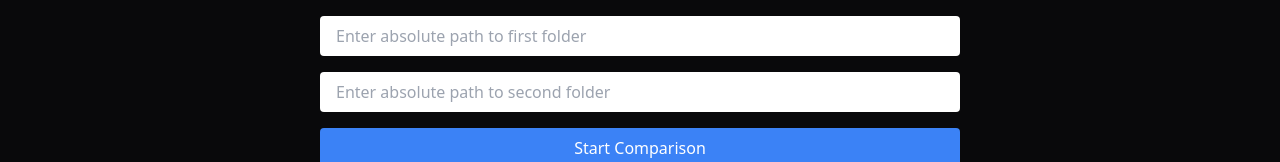
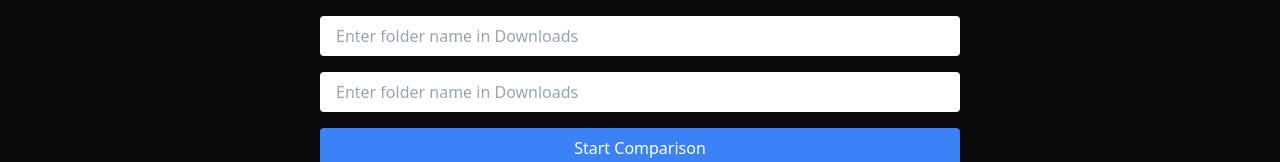
Before and after one commit to abi/screenshot-to-code, a React (Vite) app in the folder frontend/: page /pairwise-evals in a window 1280 px wide. Shown: the top 162 px of the page. Built offline with nearby package versions, Linux system fonts and the light colour scheme; no server answers.

Commit message:
prefix paths with Downloads for ease of use

```diff
--- a/frontend/src/components/evals/PairwiseEvalsPage.tsx
+++ b/frontend/src/components/evals/PairwiseEvalsPage.tsx
@@ -53,8 +53,8 @@ function PairwiseEvalsPage() {
     setIsLoading(true);
     try {
       const queryParams = new URLSearchParams({
-        folder1: folder1Path,
-        folder2: folder2Path,
+        folder1: `/Users/abi/Downloads/${folder1Path}`,
+        folder2: `/Users/abi/Downloads/${folder2Path}`,
       });
 
       const response = await fetch(
@@ -92,14 +92,14 @@ function PairwiseEvalsPage() {
             type="text"
             value={folder1Path}
             onChange={(e) => setFolder1Path(e.target.value)}
-            placeholder="Enter absolute path to first folder"
+            placeholder="Enter folder name in Downloads"
             className="w-full px-4 py-2 rounded text-black"
           />
           <input
             type="text"
             value={folder2Path}
             onChange={(e) => setFolder2Path(e.target.value)}
-            placeholder="Enter absolute path to second folder"
+            placeholder="Enter folder name in Downloads"
             className="w-full px-4 py-2 rounded text-black"
           />
           <button
```
